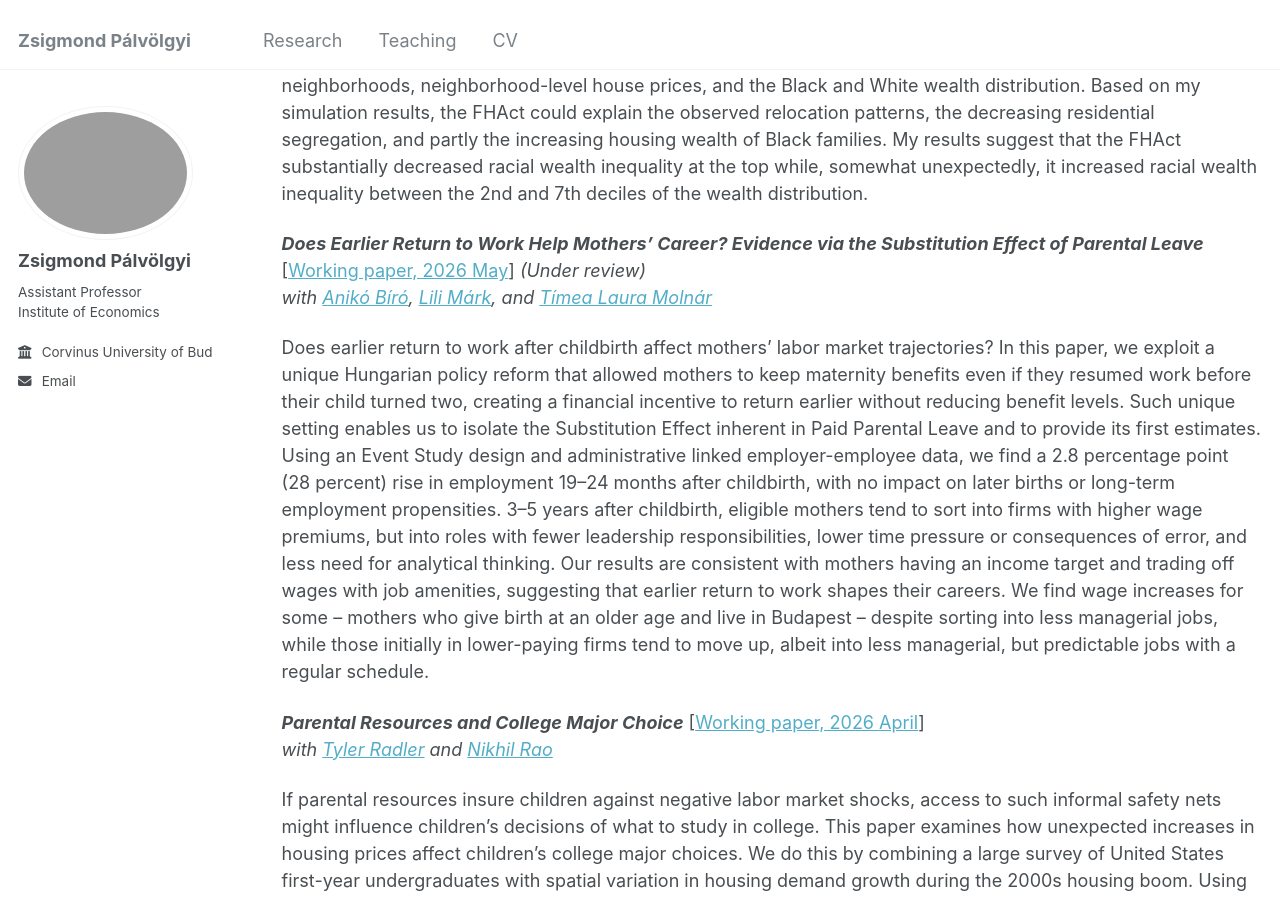
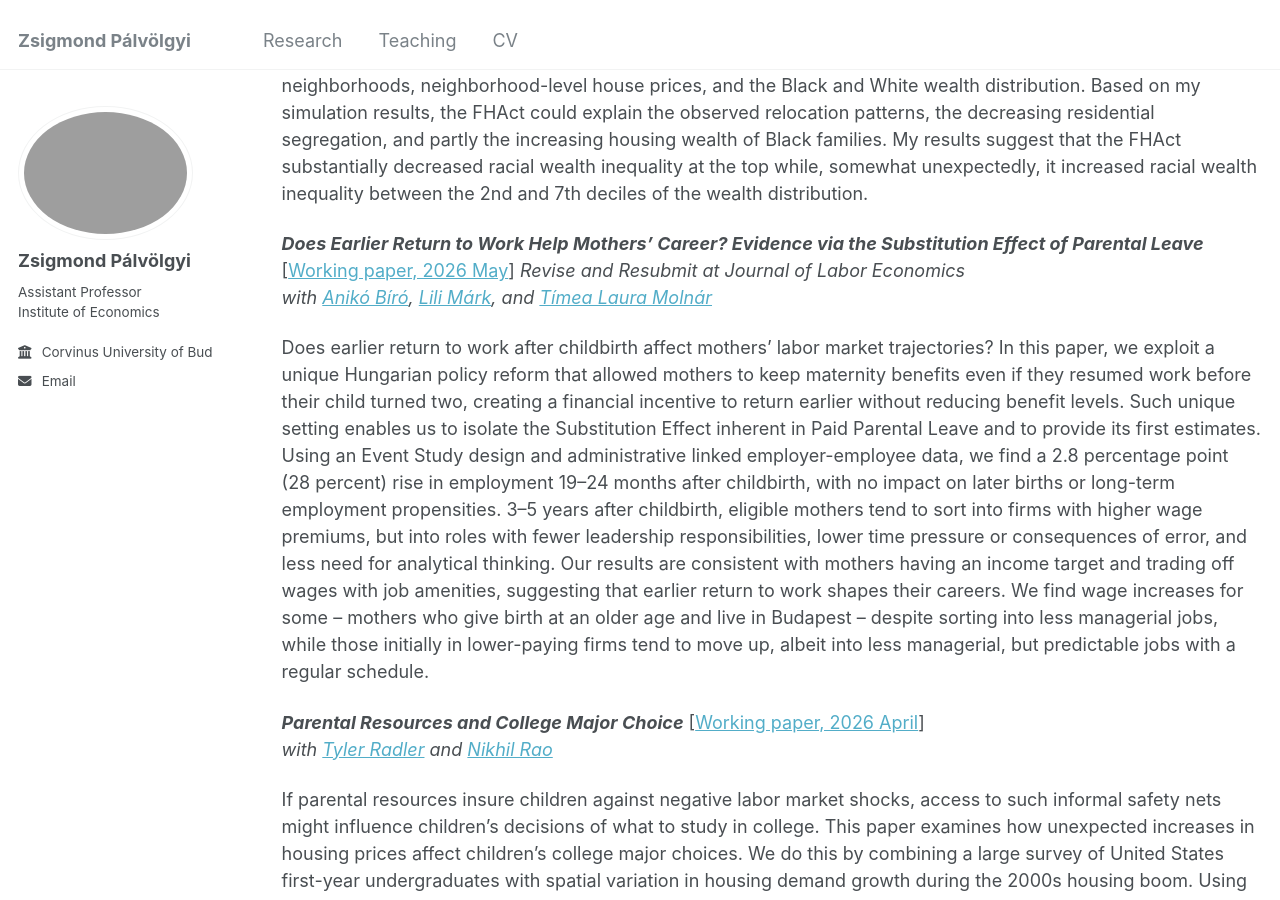
Before and after one commit to zsigmond-palvolgyi/zsigmond-palvolgyi.github.io, a Jekyll site: the page built from _pages/reasearch.md, in a window 1280 px wide and 900 px high, scrolled down 419 px. Built offline with Jekyll 4.4.1, drawn with Linux system fonts in a browser that asks for light colours.

Commit message:
Update reasearch.md

```diff
--- a/_pages/reasearch.md
+++ b/_pages/reasearch.md
@@ -13,7 +13,7 @@ author_profile: true
 
 Following the Fair Housing Act (FHAct), which ended lawful housing discrimination in the US in 1968, racial residential segregation declined rapidly, and Black families started to accumulate housing wealth at a faster pace than Whites. In this paper, I examine whether the FHAct could jointly explain these two phenomena, and I simulate how the FHAct affected racial wealth inequality. I first present three stylized facts, which show that during the 1970s, racial residential segregation started to decline, the relocation of Black families from Black neighborhoods intensified, and average housing wealth increased rapidly among Black families. To investigate whether the FHAct supported these changes, I estimate a heterogeneous agent life-cycle OLG model with spatial equilibrium and endogenous house prices. With this model, I simulate how the FHAct affected families' relocation across neighborhoods, neighborhood-level house prices, and the Black and White wealth distribution. Based on my simulation results, the FHAct could explain the observed relocation patterns, the decreasing residential segregation, and partly the increasing housing wealth of Black families. My results suggest that the FHAct substantially decreased racial wealth inequality at the top while, somewhat unexpectedly, it increased racial wealth inequality between the 2nd and 7th deciles of the wealth distribution.
 
-***Does Earlier Return to Work Help Mothers’ Career? Evidence via the Substitution Effect of Parental Leave*** [[Working paper, 2026 May][gyed_extra]] _(Under review)_ <br>
+***Does Earlier Return to Work Help Mothers’ Career? Evidence via the Substitution Effect of Parental Leave*** [[Working paper, 2026 May][gyed_extra]] _Revise and Resubmit at Journal of Labor Economics_ <br>
 _with [Anikó Bíró](https://sites.google.com/site/aniko17biro/), [Lili Márk](https://sites.google.com/view/lilimrk/home?authuser=0), and [Tímea Laura Molnár](https://molnartl.github.io/research/)_
 
 Does earlier return to work after childbirth affect mothers’ labor market trajectories? In this paper, we exploit a unique Hungarian policy reform that allowed mothers to keep maternity benefits even if they resumed work before their child turned two, creating a financial incentive to return earlier without reducing benefit levels. Such unique setting enables us to isolate the Substitution Effect inherent in Paid Parental Leave and to provide its first estimates. Using an Event Study design and administrative linked employer-employee data, we find a 2.8 percentage point (28 percent) rise in employment 19–24 months after childbirth, with no impact on later births or long-term employment propensities. 3–5 years after childbirth, eligible mothers tend to sort into firms with higher wage premiums, but into roles with fewer leadership responsibilities, lower time pressure or consequences of error, and less need for analytical thinking. Our results are consistent with mothers having an income target and trading off wages with job amenities, suggesting that earlier return to work shapes their careers. We find wage increases for some – mothers who give birth at an older age and live in Budapest – despite sorting into less managerial jobs, while those initially in lower-paying firms tend to move up, albeit into less managerial, but predictable jobs with a regular schedule.
```
